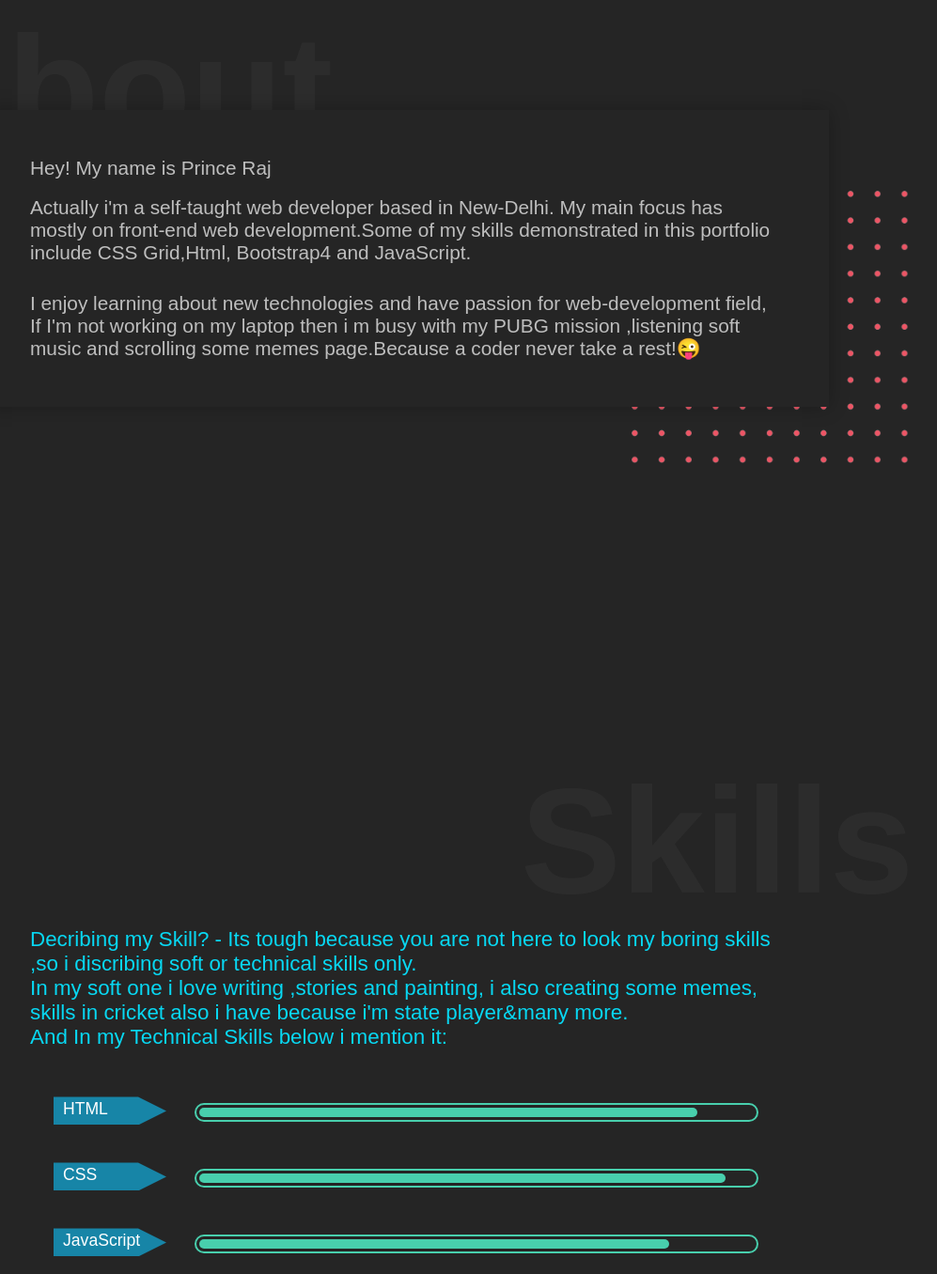
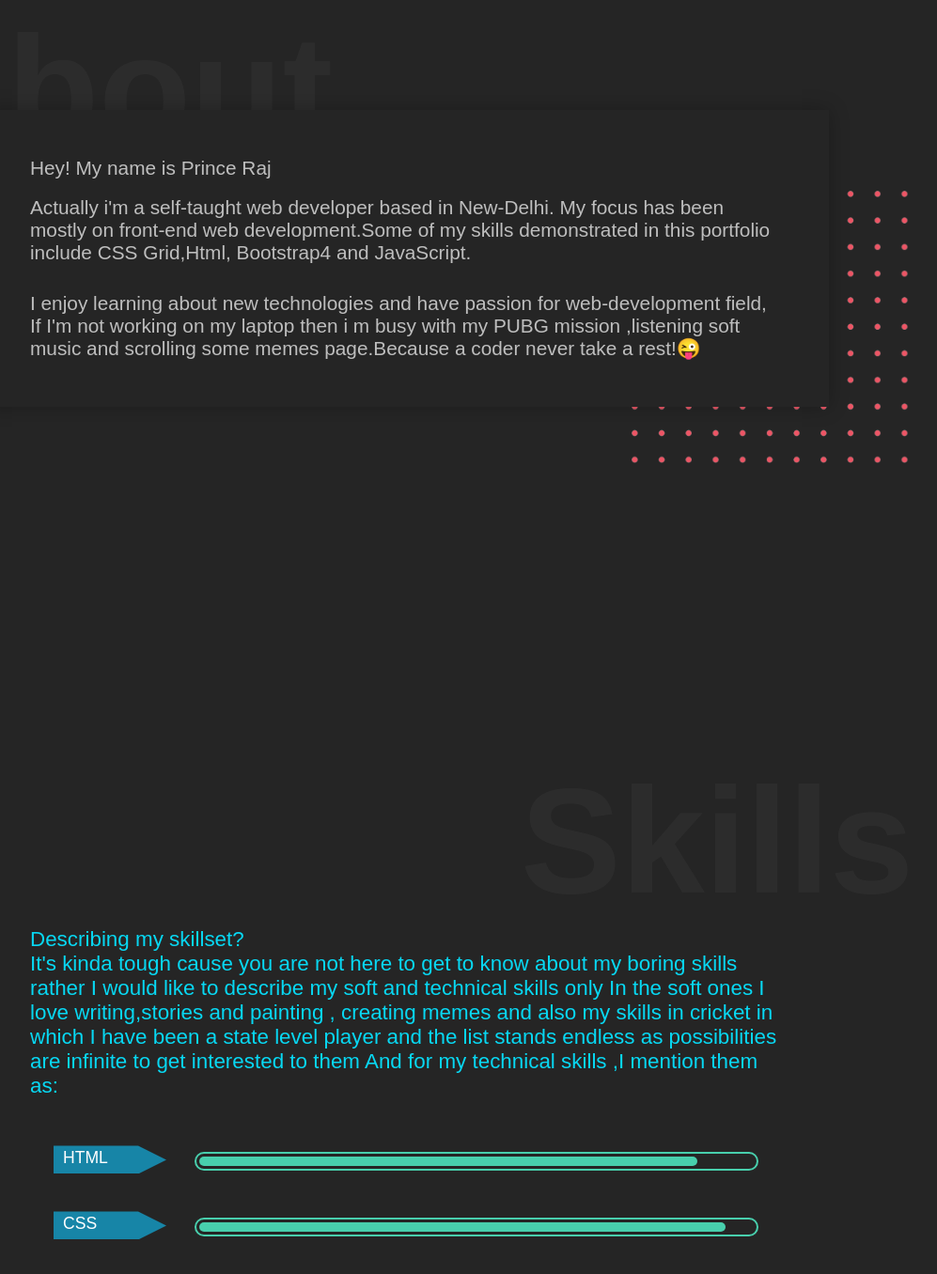
Before and after one commit to Prince2608/prince160.github.io, a plain HTML site: page index.html in a window 1280 px wide. Shown: the part 892-2248 px from the top of the page at 94% size, without its empty margins (208-1205 px from the left). Drawn offline with Linux system fonts and the light colour scheme.

Commit message:
done
happy

```diff
--- a/index.html
+++ b/index.html
@@ -73,7 +73,7 @@
     <h1>About</h1>
     <div class="about-me-info">
       <p>Hey! My name is Prince Raj </p><br>
-      <p>Actually i'm a self-taught web developer based in New-Delhi. My main focus has mostly on front-end web development.Some of my skills demonstrated in this portfolio include CSS Grid,Html, Bootstrap4 and JavaScript.</p>
+      <p>Actually i'm a self-taught web developer based in New-Delhi. My focus has been mostly on front-end web development.Some of my skills demonstrated in this portfolio include CSS Grid,Html, Bootstrap4 and JavaScript.</p>
       <p>I enjoy learning about new technologies and have passion for web-development field, If I'm not working on my laptop then i m busy with my PUBG mission ,listening soft music and scrolling some memes page.Because a coder never take a rest!😜</p>
     </div>
     <img src="dotted-shape.png" alt="">
@@ -81,7 +81,9 @@
 
   <div class="container skills" id="skill">
     <h1>Skills</h1>
-    <p class="skills-info">Decribing my Skill? - Its tough because you are not here to look my boring skills ,so i discribing soft or technical skills only. <br>In my soft one i love writing ,stories and painting, i also creating some memes, skills in cricket also i have because i'm state player&many more.<br>And In my Technical Skills below i mention it:</p>
+    <p class="skills-info">Describing my skillset?<br> It's kinda tough cause you are not here to get to know about my boring skills rather I would like to describe my soft and technical skills only
+      In the soft ones  I love writing,stories and painting , creating memes and also my skills in cricket in which I have been a state level player and the list stands endless as possibilities are infinite to get interested to them
+      And for my technical skills ,I mention them as:</p>
     <div class="html">
       <div class="tag-html">
         <p>HTML</p>
```
